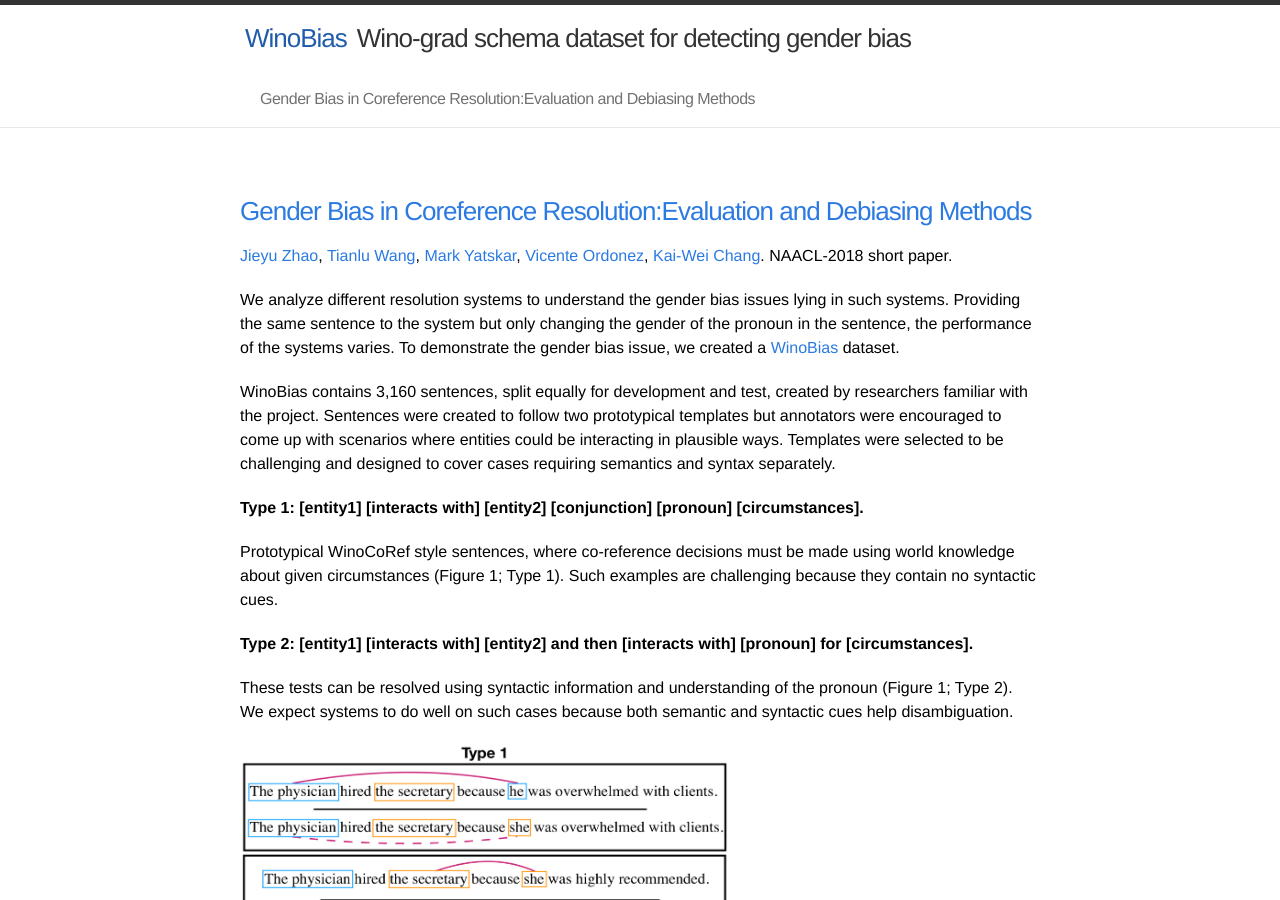
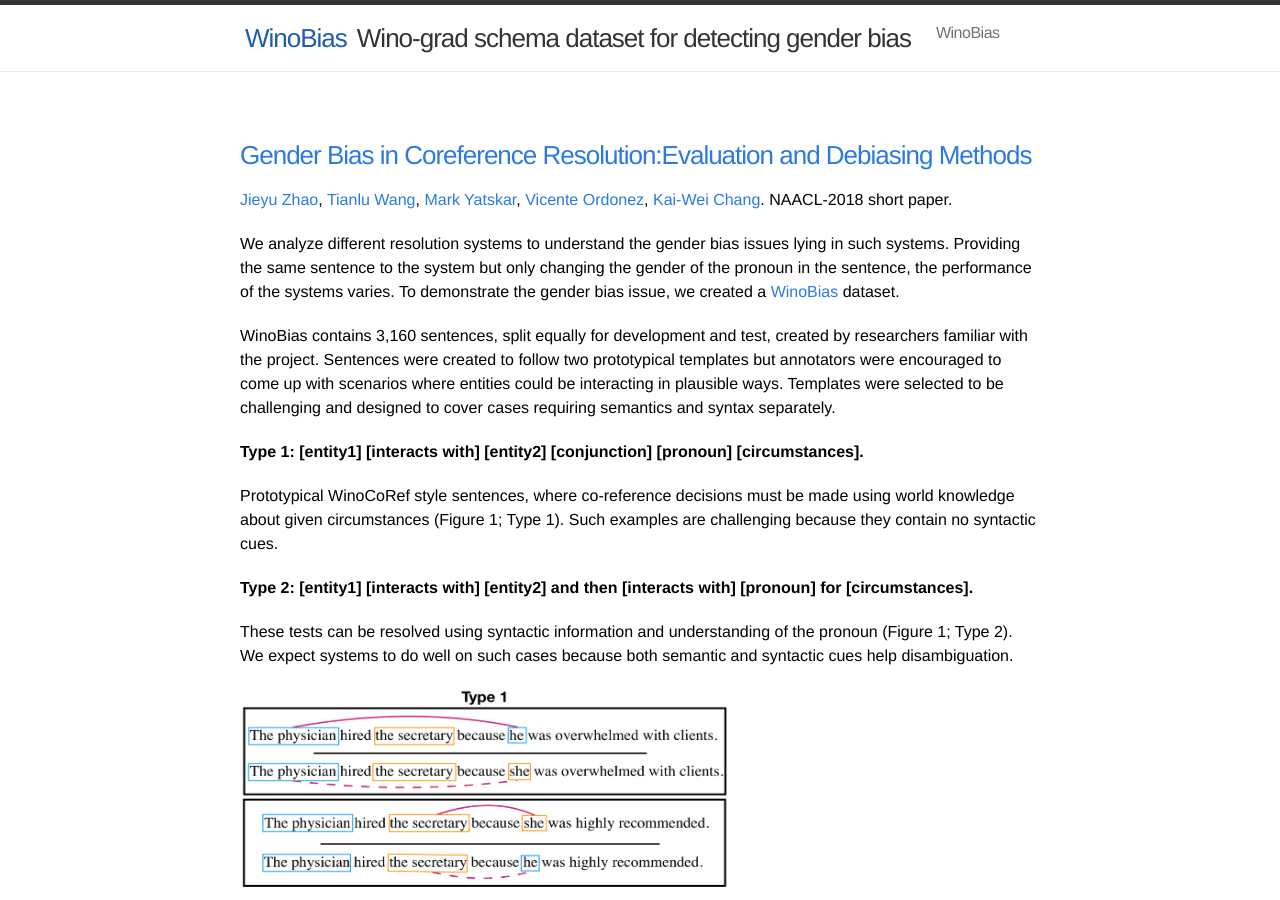
Before and after one commit to uclanlp/corefBias, a Jekyll site: the page built from 1_overview.md, in a window 1280 px wide and 900 px high. Built offline with Jekyll 4.4.1, drawn with Linux system fonts in a browser that asks for light colours; our own code applies the rules of GitHub Pages for plain Markdown files; some of the changed lines change nothing that is shown.

Commit message:
overview

```diff
--- a/1_overview.md
+++ b/1_overview.md
@@ -1,6 +1,6 @@
 ---
 layout: page
-# title: "WinoBias "
+title: "WinoBias"
 permalink: /overview
 name: 1
 ---
```
